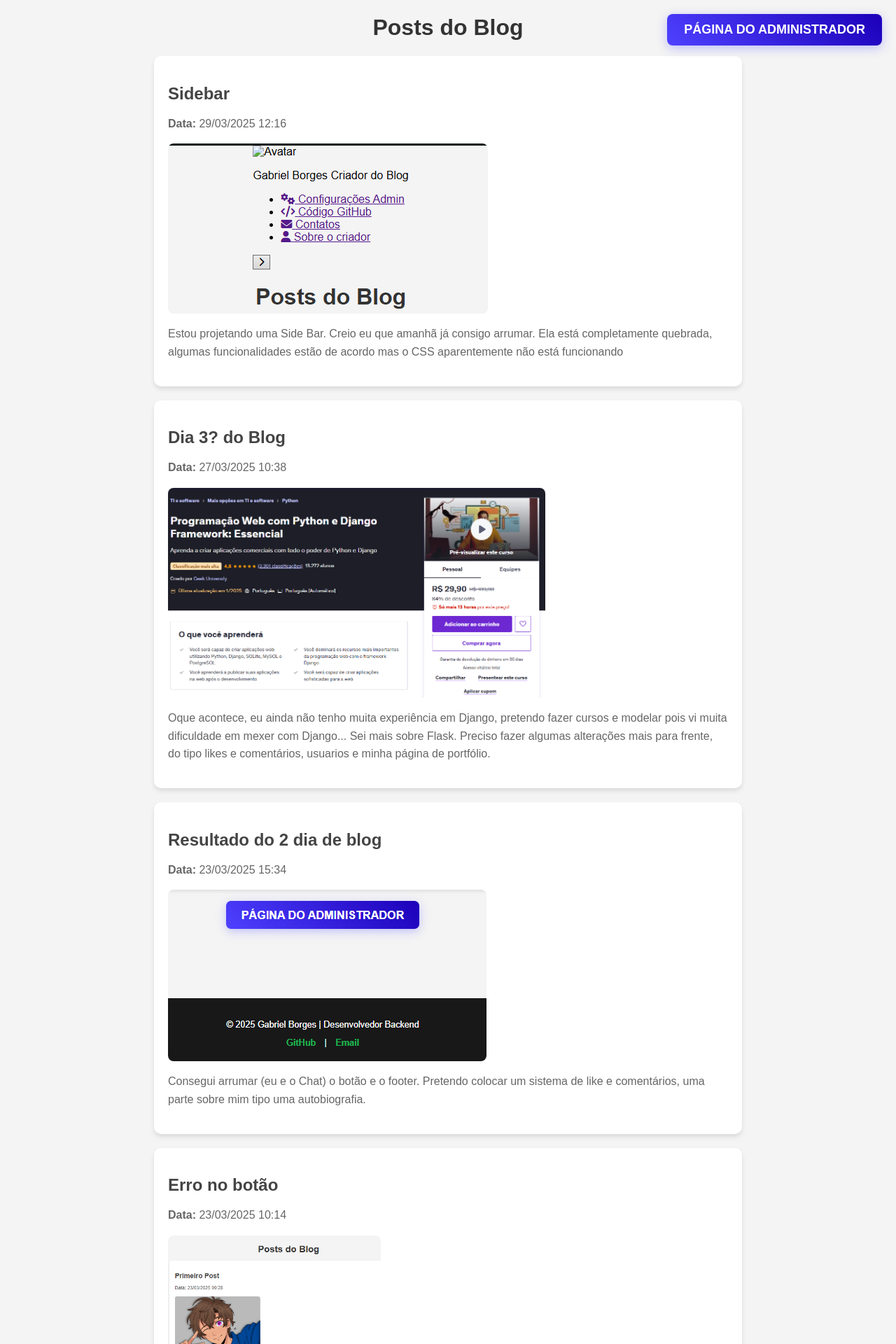
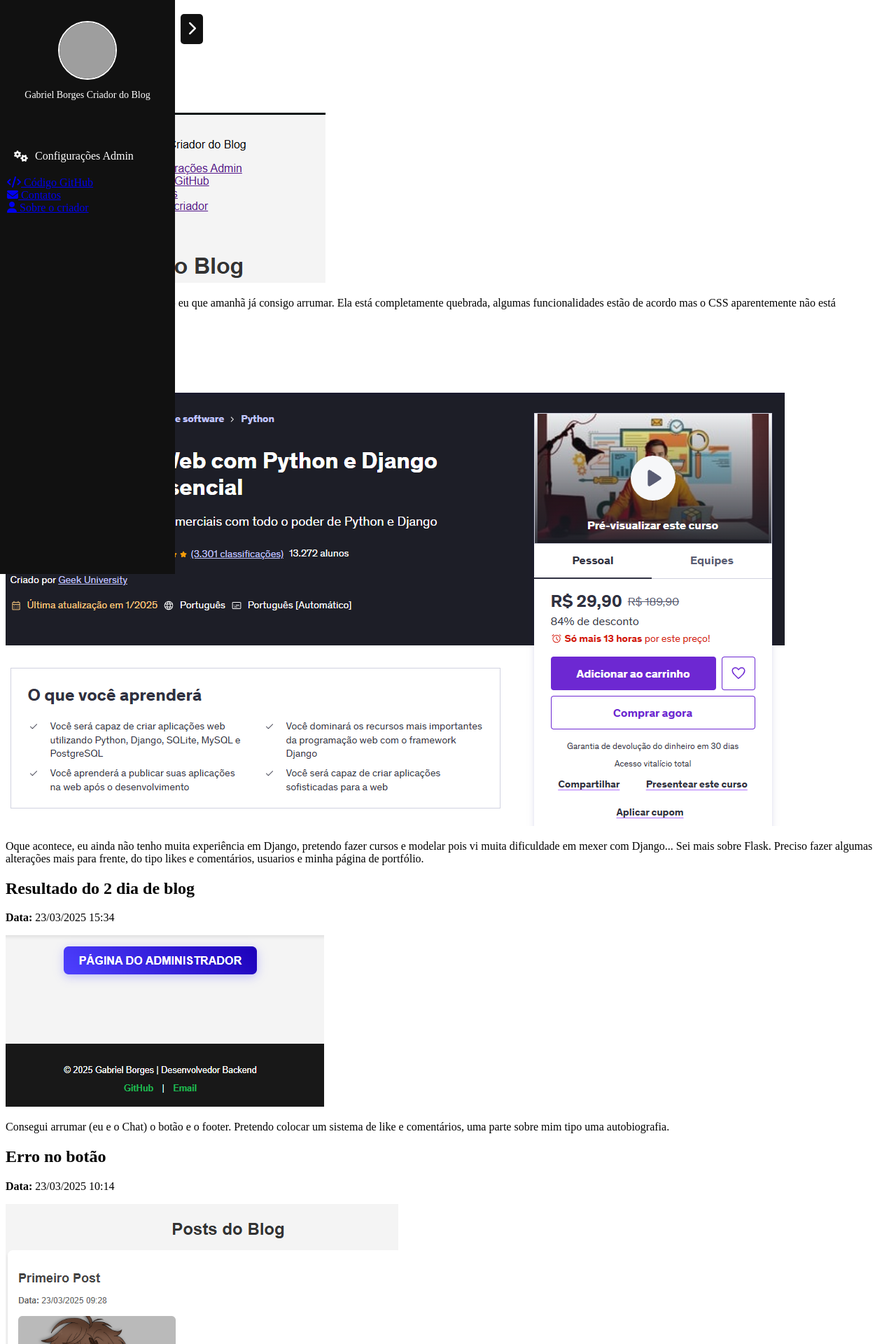
Before and after one commit to devBorges14/simple-blog, a Django app: page / in a window 1280 px wide. Shown: the top 1920 px of the page at 70% size. Run offline with Django 5.2, Linux system fonts and the light colour scheme; data comes from the database, SQL or seed files in the repository; both versions use the stored data as it was after the commit; grey boxes are pictures that could not be loaded.

Commit message:
Nova side bar, preciso arrumar o CSS dela. Está completamente quebrado

```diff
--- a/posts_app/static/style.css
+++ b/posts_app/static/style.css
@@ -1,127 +1,85 @@
-body {
-    font-family: 'Arial', sans-serif;
-    background-color: #f4f4f4;
-    margin: 0;
-    padding: 20px;
+#sidebar {
+    width: 250px; /* Definindo uma largura padrão */
+    height: 100vh; /* Altura total da tela */
+    position: fixed;
+    left: 0;
+    top: 0;
+    background-color: #111;
+    padding-top: 20px;
+    transition: width 0.3s;
+}
+
+#sidebar_content {
     display: flex;
     flex-direction: column;
     align-items: center;
+    padding: 10px;
 }
 
-h1 {
+#user {
     text-align: center;
-    color: #333;
+    margin-bottom: 20px;
 }
 
-.post {
-    background: #fff;
-    padding: 20px;
-    border-radius: 10px;
-    box-shadow: 0px 4px 6px rgba(0, 0, 0, 0.1);
-    margin-bottom: 20px;
-    width: 80%;
-    max-width: 800px;
+#user_avatar {
+    width: 80px;
+    height: 80px;
+    border-radius: 50%;
+    border: 2px solid white;
 }
 
-.post h2 {
-    color: #444;
-    margin-bottom: 10px;
+#user_infos {
+    color: white;
+    margin-top: 10px;
+    font-size: 14px;
 }
 
-.post p {
-    color: #666;
-    line-height: 1.6;
+/* Estilizando os itens da sidebar */
+#side_items {
+    list-style-type: none;
+    padding: 0;
+    width: 100%;
 }
 
-.post img {
-    display: block;
-    max-width: 100%;
-    height: auto;
-    max-height: 300px;
-    border-radius: 8px;
-    margin-top: 10px;
+.side-item {
+    width: 100%;
+    margin: 10px 0;
 }
 
-html, body {
-    height: 100%;
-    margin: 0;
-    padding: 0;
+.side-item a {
     display: flex;
-    flex-direction: column;
+    align-items: center;
+    text-decoration: none;
+    color: white;
+    font-size: 16px;
+    padding: 10px;
+    width: 100%;
+    transition: background 0.3s;
 }
 
-.content {
-    flex: 1; /* Faz o conteúdo ocupar todo o espaço disponível */
-    display: flex;
-    flex-direction: column;
-    align-items: center;
+.side-item a:hover {
+    background-color: #575757;
 }
 
-.footer {
-    background: #181818;
-    color: #fff;
-    text-align: center;
-    padding: 20px 0;
-    width: 100%;
-    font-size: 14px;
-    margin-top: auto; /* Faz o footer sempre ficar no final */
+.side-item i {
+    margin-right: 10px;
 }
 
-.footer a {
-    color: #1DB954;
-    text-decoration: none;
-    font-weight: bold;
-    margin: 0 10px;
+/* Estilizando o botão de abrir/fechar a sidebar */
+#open_btn {
+    background: none;
+    border: none;
+    color: white;
+    font-size: 20px;
+    cursor: pointer;
+    position: absolute;
+    top: 20px;
+    right: -40px;
+    background-color: #111;
+    padding: 10px;
+    border-radius: 5px;
 }
 
-.footer a:hover {
-    color: #fff;
+#open_btn:hover {
+    background-color: #444;
 }
-
-@media (max-width: 600px) {
-    .footer {
-        font-size: 12px;
-    }
-}
-
-.button {
-    position: fixed; /* Fixa na tela */
-    top: 20px; /* Distância do topo */
-    right: 20px; /* Distância da borda direita */
-    padding: 12px 24px;
-    font-size: 18px;
-    font-weight: bold;
-    text-transform: uppercase;
-    text-decoration: none;
-    color: white;
-    background: linear-gradient(45deg, #4e41ff, #1c00b9);
-    border: none;
-    border-radius: 8px;
-    transition: 0.3s;
-    cursor: pointer;
-    box-shadow: 0 4px 15px rgba(68, 65, 255, 0.3);
-}
-
-
-.button::before {
-    content: "";
-    position: absolute;
-    top: 50%;
-    left: 50%;
-    width: 300%;
-    height: 300%;
-    background: radial-gradient(circle, rgba(255, 255, 255, 0.4) 10%, rgba(255, 255, 255, 0) 80%);
-    transition: 0.3s;
-    transform: translate(-50%, -50%);
-    opacity: 0;
-}
-
-.button:hover::before {
-    width: 150%;
-    height: 150%;
-    opacity: 1;
-}
-
-.button:active {
-    transform: scale(0.95);
-}
--- a/posts_app/templates/base.html
+++ b/posts_app/templates/base.html
@@ -1,19 +1,74 @@
 {% load static %}
 <!DOCTYPE html>
-<html lang="en">
+<html lang="pt-br">
 
 <head>
     <meta charset="UTF-8">
     <meta http-equiv="X-UA-Compatible" content="IE=edge">
     <meta name="viewport" content="width=device-width, initial-scale=1.0">
+
+    <link rel="stylesheet" href="https://cdnjs.cloudflare.com/ajax/libs/font-awesome/6.7.2/css/all.min.css">
     <link rel="stylesheet" type="text/css" href="static/style.css">
+
     <title>{% block title %}{% endblock %}</title>
 </head>
 
+<body>
+    <nav id="sidebar">
+        <div id="sidebar_content">
+            <div id="user">
+                <img src="{% static 'img/user_logo.jpg' %}" id="user_avatar" alt="Avatar">
+                <p id="user_infos">
+                    <span class="item-description">
+                        Gabriel Borges
+                    </span>
+                    <span class="item-description">
+                        Criador do Blog
+                    </span>
+                </p>
+            </div>
+
+            <ul id="side_items">
+                <li class="side-item">
+                    <a href="/admin">
+                        <i class="fa-solid fa-gears"></i>
+                        <span class="side-item-name">Configurações Admin</span>
+                    </a>
+                </li>
+
+                <li class="cod_github">
+                    <a href="https://github.com/devBorges14/simple-blog">
+                        <i class="fa-solid fa-code"></i>
+                        <span class="side-item-name">Código GitHub</span>
+                    </a>
+                </li>
+
+                <li class="contato">
+                    <a href="#">
+                        <i class="fa-solid fa-envelope"></i>
+                        <span class="side-item-name">Contatos</span>
+                    </a>
+                </li>
+                <li class="creator">
+                    <a href="#">
+                        <i class="fa-solid fa-user"></i>
+                        <span class="side-item-name">Sobre o criador</span>
+                    </a>
+                </li>
+
+            </ul>
+
+            <button id="open_btn">
+                <i id="open_bnt_icon" class="fa-solid fa-chevron-right"></i>
+            </button>
+        </div>
+    </nav>
+
+    <div id="main">
         {% block content %}
         {% endblock %}
-</body>
-<a href="/admin" class="button">Página do Administrador</a>
+    </div>
+
     <footer class="footer">
         <div class="container">
             <p>© 2025 Gabriel Borges | Desenvolvedor Backend</p>
@@ -24,5 +79,7 @@
         </div>
     </footer>
 
-<body>
+    <script src="{% static 'posts_app/javascript/script.js' %}"></script>
+</body>
+
 </html>
```
Also changed, not shown: db.sqlite3, media/images/Screenshot_2025-03-29_121452.png (added), posts_app/javascript/script.js (added), posts_app/templates/{% static 'img/user_logo.jpg (added). Lines whose indentation alone changed are shown as unchanged.
